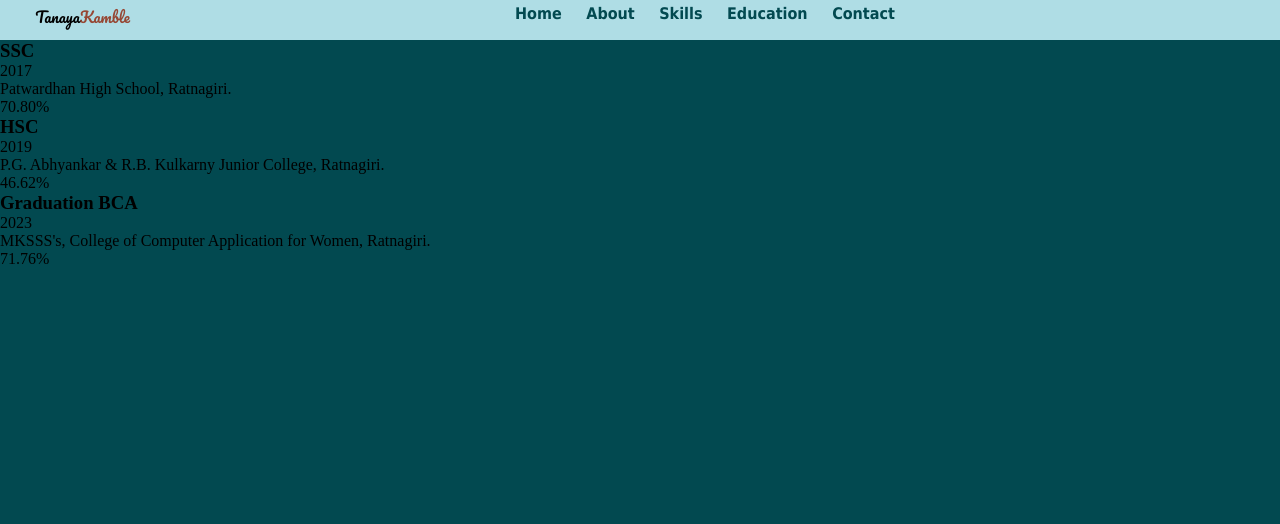
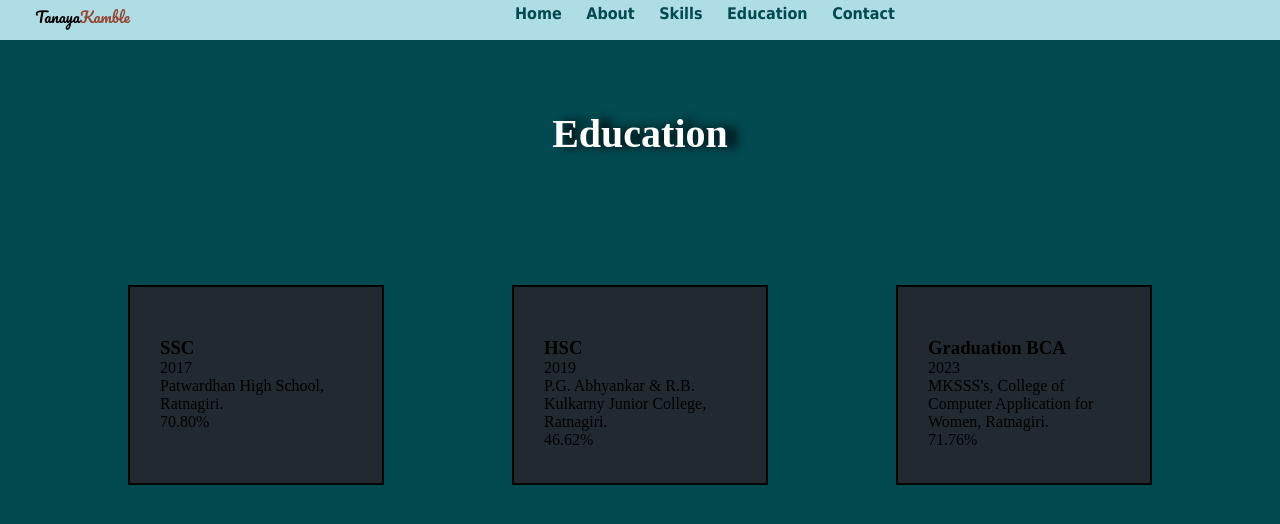
Before and after one commit to tanayakamble2001/html-project, a plain HTML site: page education.html in a window 1280 px wide. Drawn offline with Linux system fonts and the light colour scheme.

Commit message:
'education'

```diff
--- /dev/null
+++ b/education.css
@@ -0,0 +1,34 @@
+*{
+    margin: 0;
+    padding: 0;
+    box-sizing: border-box;
+}
+.edu{
+    color: white;
+    text-align: center;
+    font-size: 20px;
+    font-family: 'Arial Narrow Bold';
+    text-shadow: 10px 0px 10px black;
+    margin-top: 70px;
+    /*margin-bottom: auto;*/
+    box-sizing: border-box;
+}
+.container{
+    display: flex;
+    justify-content: center;
+    justify-content: space-evenly;
+    margin-top: 10%;
+}
+.educate{
+    border: 2px solid;
+    background-color: #212A31;
+    width: 20%;
+    height: 200px;
+    padding: 50px 30px 30px;
+}
+#ssc{
+}
+#hsc{
+}
+#graduation{
+}
--- a/education.html
+++ b/education.html
@@ -6,6 +6,7 @@
     <title>Education</title>
     <!--Css Files-->
     <link rel="stylesheet" href="style.css"/>
+    <link rel="stylesheet" href="education.css"/>
     <!--Font Family-->
     <link rel="stylesheet" href="https://fonts.googleapis.com/css?family=Pacifico"/>
 </head>
@@ -22,23 +23,28 @@
             </ul>
         </nav>
     </header>
-    <div class="ssc">
+    <div class="edu">
+        <h1>Education</h1>
+    </div>
+    <div class="container">
+        <div class="educate" id="ssc">
             <h3>SSC</h3>
             <p>2017</p>
             <p>Patwardhan High School, Ratnagiri.</p>
             <p>70.80%</p>
         </div>
-    <div class="hsc">
+        <div class="educate" id="hsc">
             <h3>HSC</h3>
             <p>2019</p>
             <p>P.G. Abhyankar & R.B. Kulkarny Junior College, Ratnagiri.</p>
             <p>46.62%</p>
         </div>
-    <div class="graduation">
+        <div class="educate" id="graduation">
             <h3>Graduation BCA</h3>
             <p>2023</p>
             <p>MKSSS's, College of Computer Application for Women, Ratnagiri.</p>
             <p>71.76%</p>
         </div>
+    </div>
 </body>
 </html>
--- a/style.css
+++ b/style.css
@@ -22,7 +22,7 @@ ul{
 a{
     text-decoration: none;
     color: #024950;
-    font-family:  'Tahoma';
+    font-family:'Tahoma';
     font-size: 16px;
     font-weight: 800;
 }
@@ -44,9 +44,9 @@ nav{
 nav >ul >li >a:hover{
     text-decoration-line: underline;
     text-underline-position: auto;
-    text-decoration-color: white;
-    color:white ;
-    background-color: #024950;
+    text-decoration-color: #fafbfd;
+    color:#fafbfd ;
+    /*background-color: #024950;*/
 }
 .logo{
     font-family: 'Pacifico';
```
Also changed, not shown: index.html (+1 -1 lines). Lines whose indentation alone changed are shown as unchanged.
